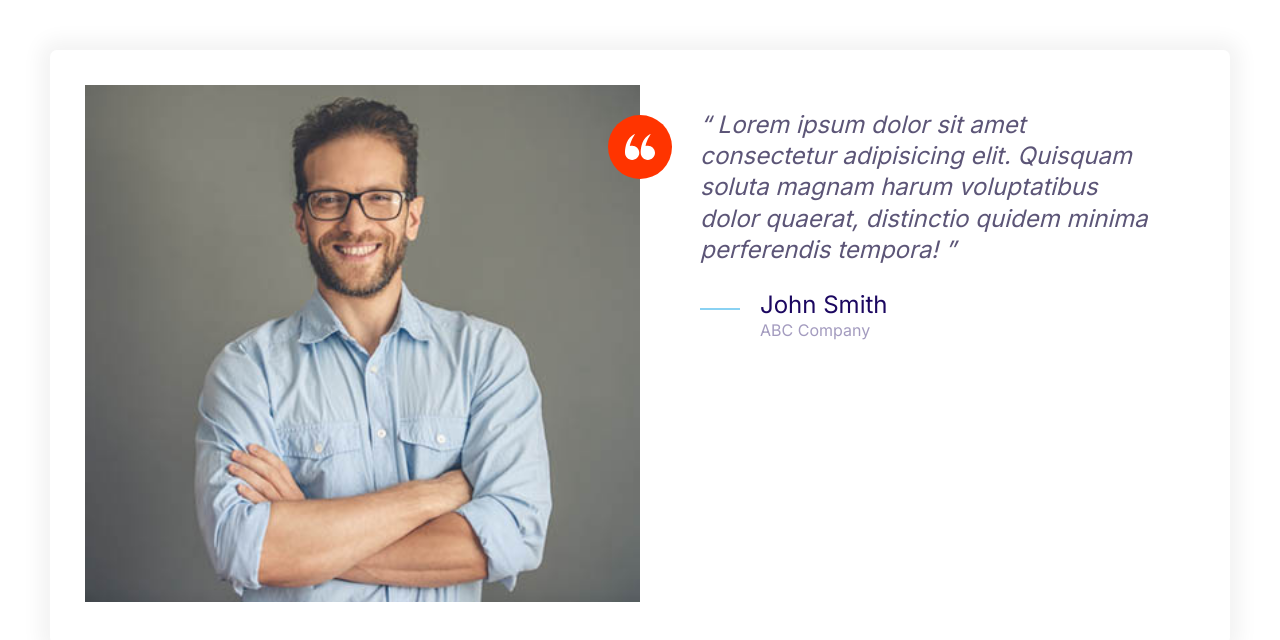
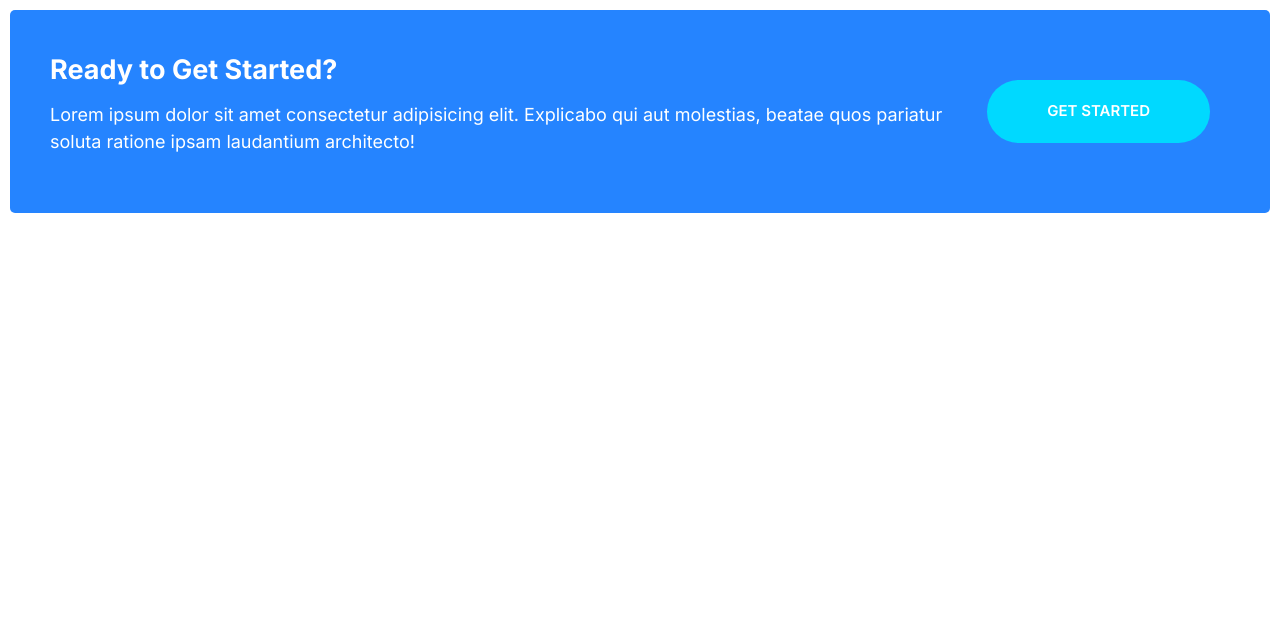
Before and after one commit to S0PL0/gianlucafy, a plain HTML site: page index.html in a window 1280 px wide. Drawn offline with Linux system fonts and the light colour scheme.

Commit message:
Define the callouts component.

```diff
--- a/css/styles.css
+++ b/css/styles.css
@@ -248,6 +248,11 @@ a {
   color: #fff;
 }
 
+.button--stretched {
+  padding-left: 6rem;
+  padding-right: 6rem;
+}
+
 .button--block {
   width: 100%;
   display: inline-block;
@@ -493,3 +498,48 @@ a {
     margin-left: 6rem;
   }
 }
+
+/* Callouts */
+.callout {
+  padding: 4rem;
+  border-radius: 5px;
+}
+
+.callout .button {
+  justify-self: center;
+  align-self: center;
+}
+
+.callout--primary {
+  background-color: var(--color-primary);
+  color: #fff;
+}
+
+.callout__content {
+  text-align: center;
+}
+
+.callout__header {
+  color: #fff;
+  margin-top: 0;
+  font-size: 3rem;
+}
+
+@media screen and (min-width: 768px) {
+  .grid--1x2 {
+    grid-template-columns: 1fr auto;
+  }
+
+  .callout__content {
+    text-align: left;
+  }
+
+  .callout .button {
+    justify-self: start;
+    margin: 0 2rem;
+  }
+
+  .callout__header {
+    font-size: 2.7rem;
+  }
+}
--- a/index.html
+++ b/index.html
@@ -14,41 +14,20 @@
     <link rel="stylesheet" href="css/normalize.css" />
     <link rel="stylesheet" href="css/styles.css" />
   </head>
-  <body style="padding: 5rem">
-    <div class="card testimonial">
+  <body style="padding: 1rem">
+    <div class="callout callout--primary">
       <div class="grid grid--1x2">
-        <div class="testimonial__image-container">
-          <img
-            class="testimonial__image"
-            src="images/testimonial.jpg"
-            alt="A happy, smiling customer"
-          />
-          <span class="icon-container icon-container--accent">
-            <svg class="icon icon--white icon--small">
-              <use xlink:href="images/sprite.svg#quotes"></use>
-            </svg>
-          </span>
+        <div class="callout__content">
+          <h2 class="callout__header">Ready to Get Started?</h2>
+          <p>
+            Lorem ipsum dolor sit amet consectetur adipisicing elit. Explicabo
+            qui aut molestias, beatae quos pariatur soluta ratione ipsam
+            laudantium architecto!
+          </p>
         </div>
-        <blockquote class="quote">
-          <p class="quote__text">
-            Lorem ipsum dolor sit amet consectetur adipisicing elit. Quisquam
-            soluta magnam harum voluptatibus dolor quaerat, distinctio quidem
-            minima perferendis tempora!
-          </p>
-          <footer>
-            <div class="media">
-              <div class="media__image">
-                <svg class="icon icon--primary quote__line">
-                  <use xlink:href="images/sprite.svg#line"></use>
-                </svg>
-              </div>
-              <div class="media__body">
-                <h3 class="media__title quote__author">John Smith</h3>
-                <p class="quote__organization">ABC Company</p>
-              </div>
-            </div>
-          </footer>
-        </blockquote>
+        <a href="#" class="button button--secondary button--stretched"
+          >Get Started</a
+        >
       </div>
     </div>
   </body>
```
Also changed, not shown: components/callouts.html (added, +15 -0 lines).
